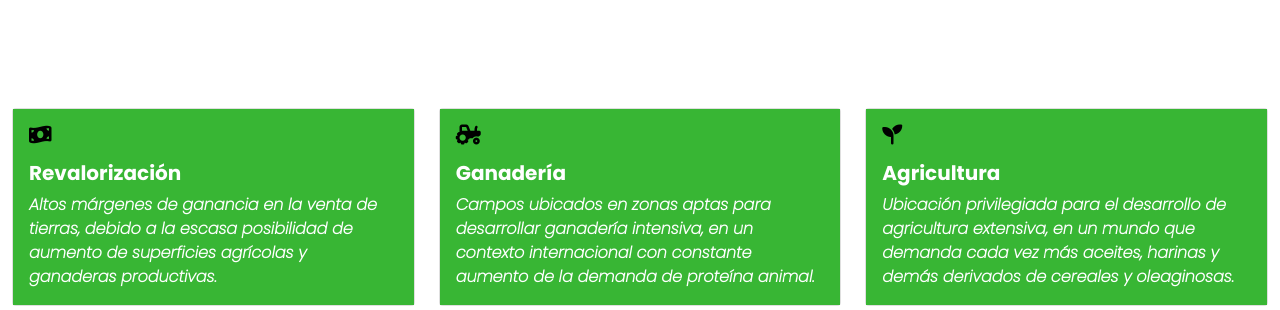
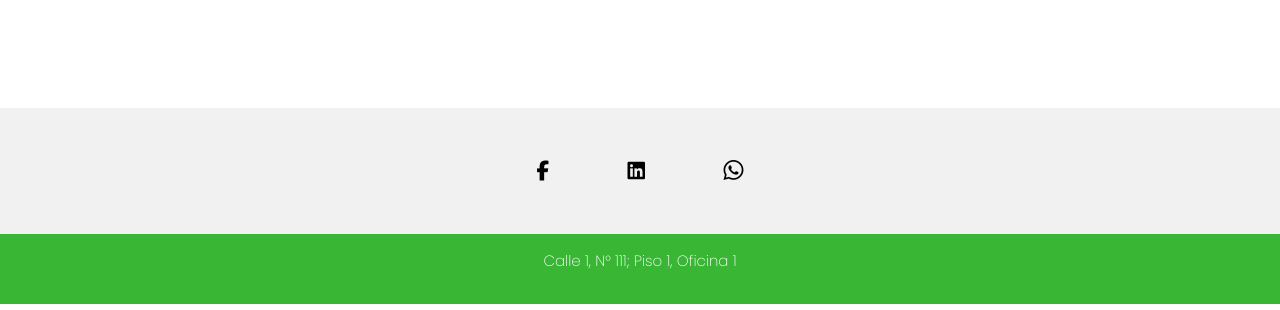
Before and after one commit to felipemahia/Opern, a website: page index.html in a window 1280 px wide. Shown: the part 499-809 px from the top of the page. Drawn offline with nearby package versions, Linux system fonts and the light colour scheme.

Commit message:
Eliminé section

```diff
--- a/index.html
+++ b/index.html
@@ -61,40 +61,7 @@
           </div>
       </div>
   </main>
-  <section class="section__index container-fluid">
-    <div class="row container-tarjetas">
-      <div class="col-sm-4">
-        <div class="card">
-          <div class="card-body tarjeta--modificada">
-            <i class="fa-solid fa-money-bill-wave"></i>
-            <h5 class="card-title">Revalorización</h5>
-            <em class="card-text">Altos márgenes de ganancia en la venta de tierras, debido a la escasa posibilidad de aumento de superficies agrícolas y ganaderas productivas.
-            </em>
-          </div>
-        </div>
-      </div>
-      <div class="col-sm-4">
-        <div class="card">
-          <div class="card-body tarjeta--modificada" >
-            <i class="fa-solid fa-tractor"></i>
-            <h5 class="card-title">Ganadería</h5>
-            <em class="card-text">Campos ubicados en zonas aptas para desarrollar ganadería intensiva, en un contexto internacional con constante aumento de la demanda de proteína animal.</em>
-          </div>
-        </div>
-      </div>
-      <div class="col-sm-4">
-        <div class="card">
-          <div class="card-body tarjeta--modificada" >
-            <i class="fa-solid fa-seedling"></i>
-            <h5 class="card-title" >Agricultura</h5>
-            <em class="card-text">Ubicación privilegiada para el desarrollo de agricultura extensiva, en un mundo que demanda cada vez más aceites, harinas y demás derivados de cereales y oleaginosas.
-            </em>
-          </div>
-        </div>
-      </div>
-    </div>
-
-</section>
+  </section>
       <footer class="text-center text-white footer--modificado">
         <div class="container pt-4">
           <section class="mb-4">
```
